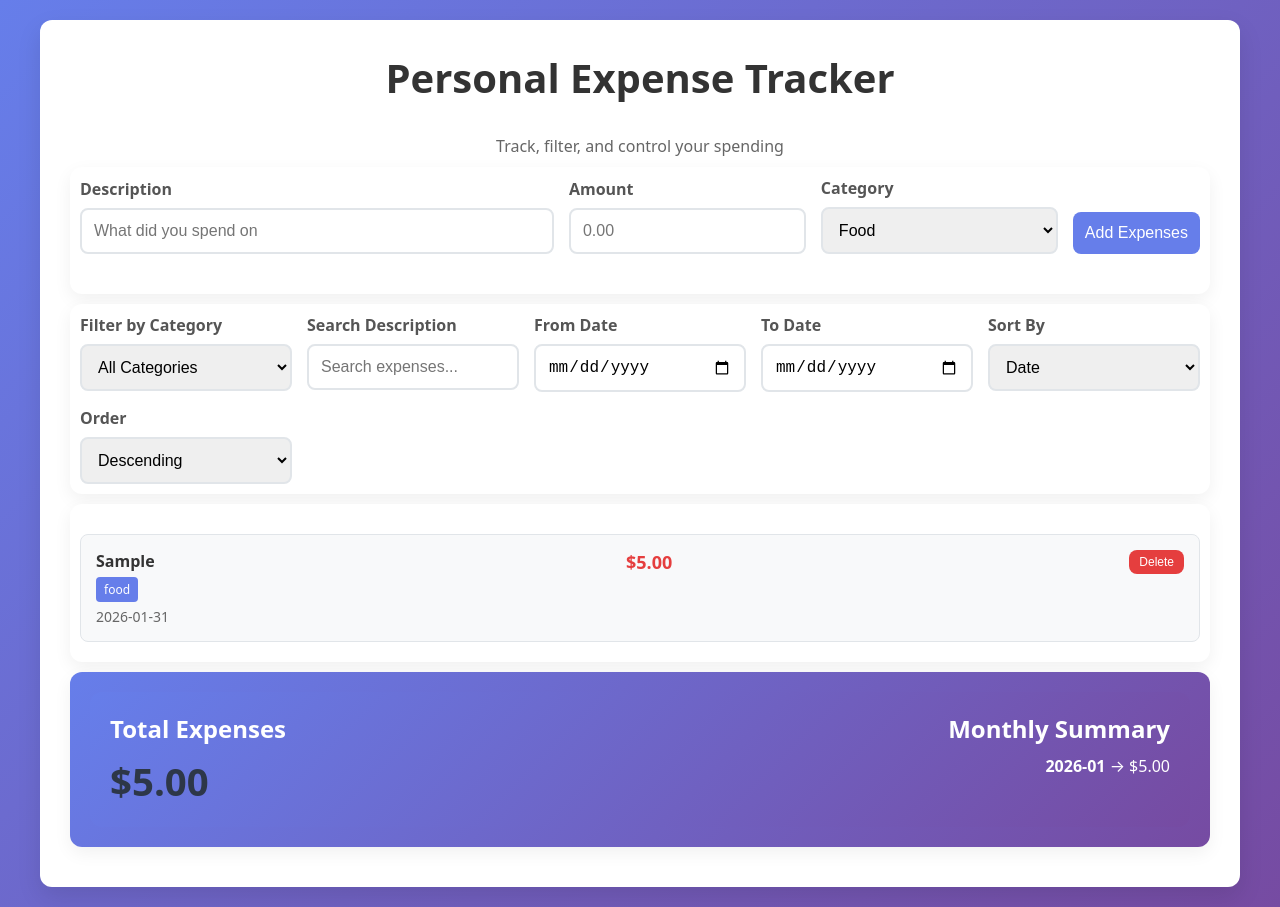
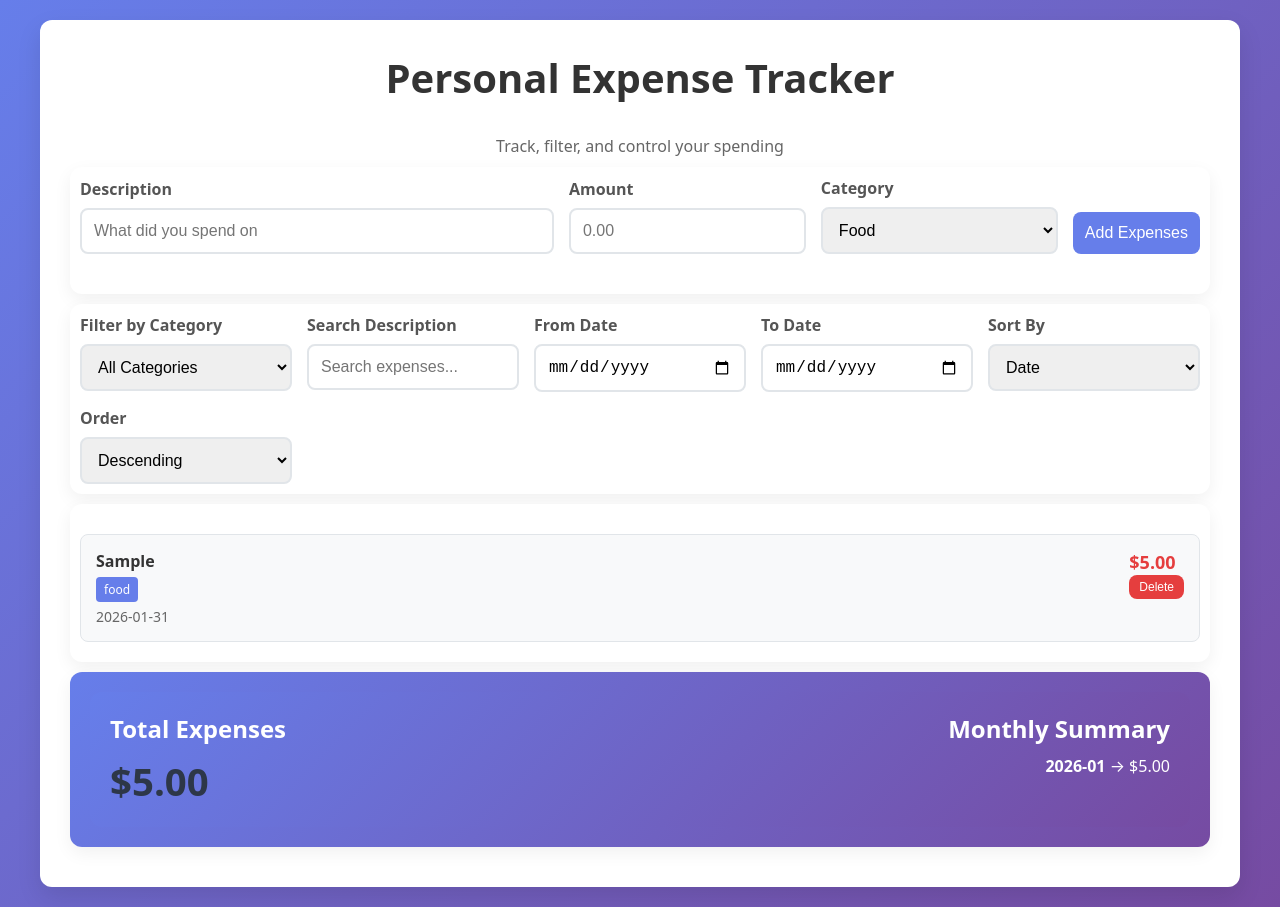
Before and after one commit to singhpreet86/react-essentials-assignment, a React (Create React App) app: page / in a window 1280 px wide. Both pictures are taken after typing "Sample", "5" into the empty fields and a click on the button "Add Expenses". Built offline with nearby package versions, Linux system fonts and the light colour scheme.

Commit message:
Update ExpenseList.js

```diff
--- a/src/components/ExpenseList.js
+++ b/src/components/ExpenseList.js
@@ -21,7 +21,7 @@ const ExpenseList = ({ filteredExpenses, removeExpense }) => {
                 <div style={{ color: '#666', fontSize: '14px' }}>{expense.date} </div>
               </div>
 
-
+            <div className="expense-right">
               <div className='expense-amount'>
             <span className="currency">$</span>
            <span className="amount">{expense.amount.toFixed(2)}</span>
@@ -30,6 +30,7 @@ const ExpenseList = ({ filteredExpenses, removeExpense }) => {
 
               <button onClick={() => removeExpense(expense.id)}
                 style={{ background: '#e53e3e', padding: '5px 10px', fontSize: '12px' }}>Delete</button>
+                </div>
             </div>
           ))
         )}
```
